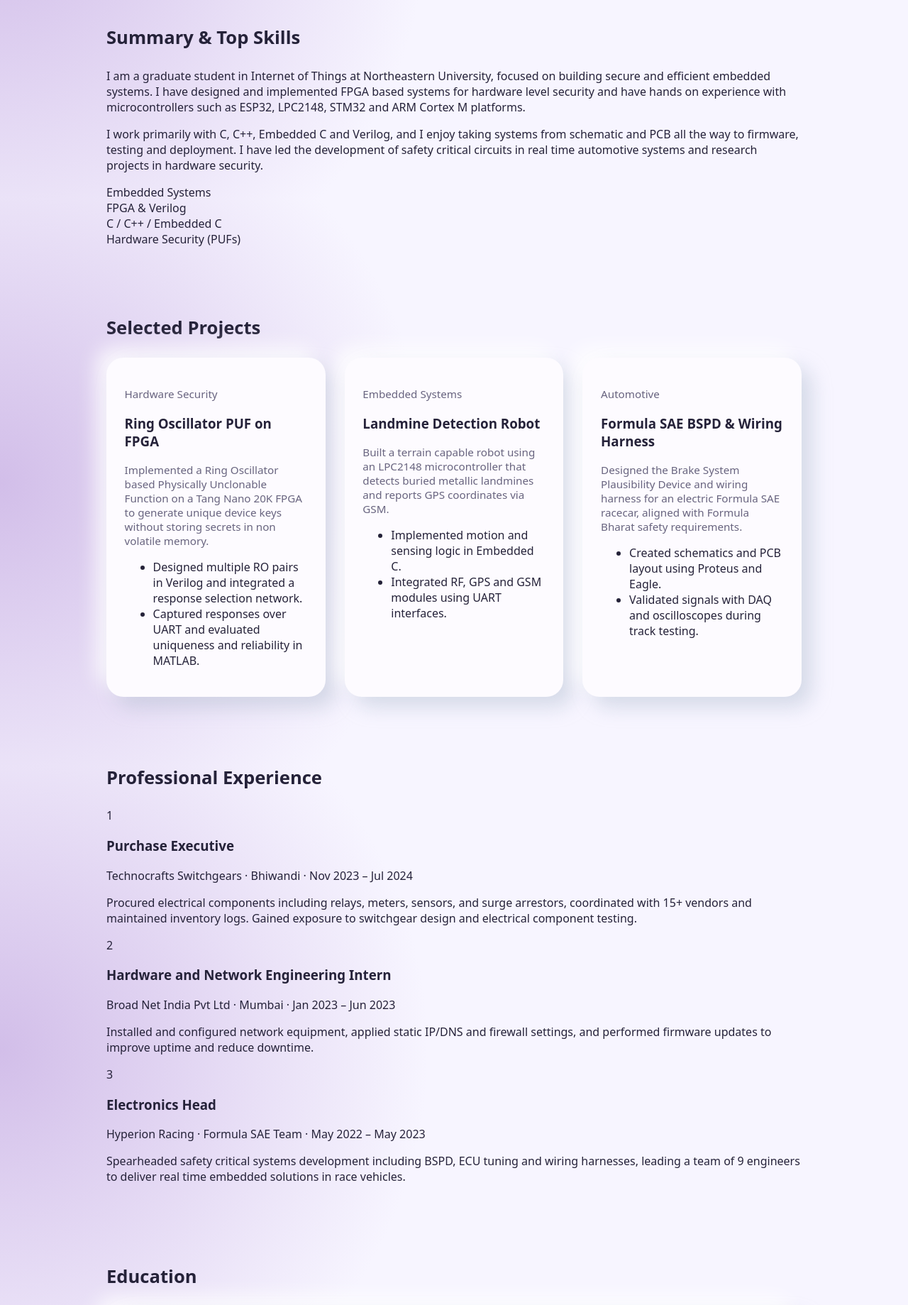
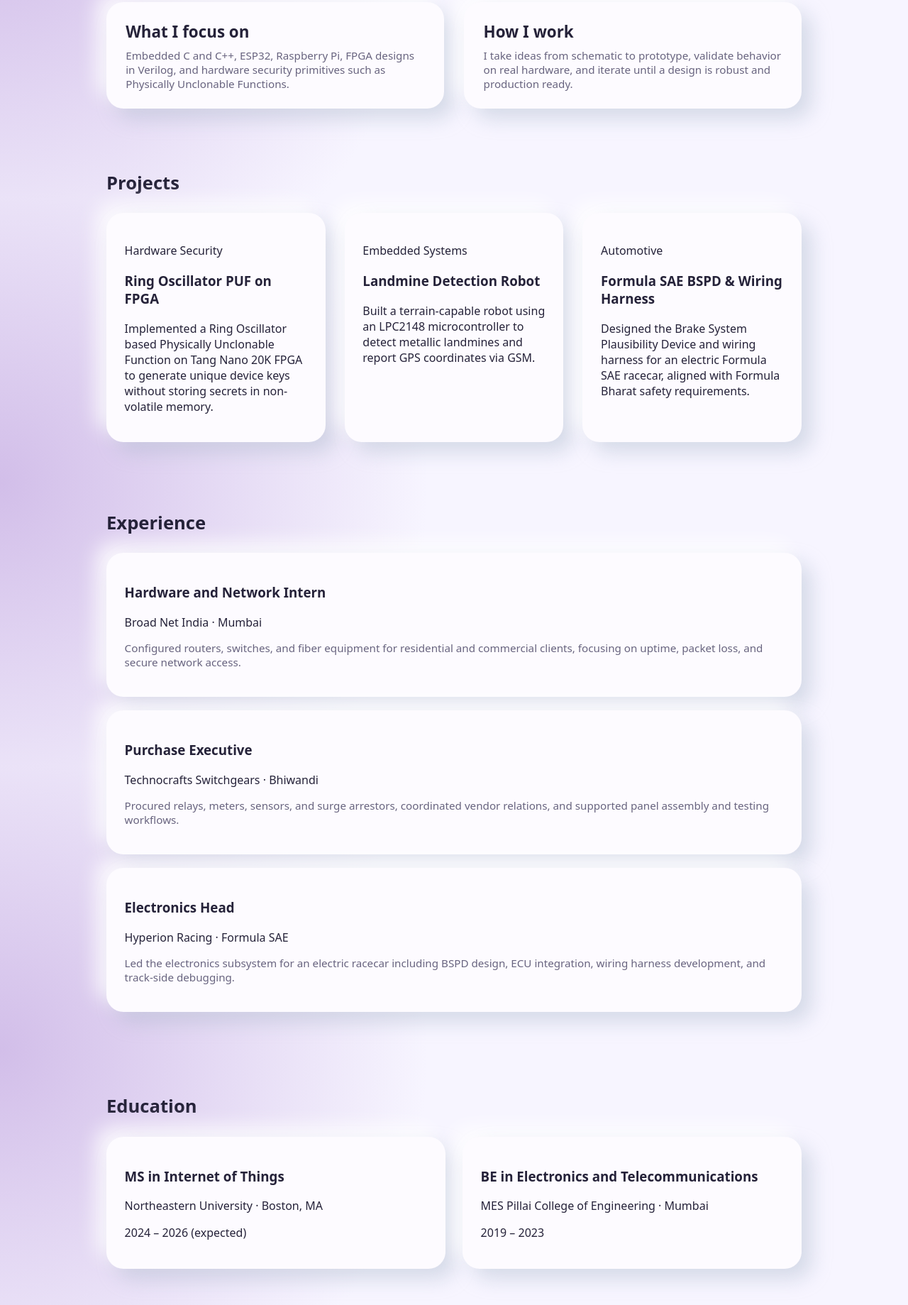
Before and after one commit to AtharvaK1810/AtharvaK1810.github.io, a plain HTML site: page index.html in a window 1280 px wide. Shown: the part 520-2359 px from the top of the page at 71% size. Drawn offline with Linux system fonts and the light colour scheme.

Commit message:
Update index.html

```diff
--- a/index.html
+++ b/index.html
@@ -15,7 +15,6 @@
       <div class="nav-logo">Atharva</div>
       <nav class="nav-links">
         <a href="#hero">Overview</a>
-        <a href="#summary">Summary</a>
         <a href="#projects">Projects</a>
         <a href="#experience">Experience</a>
         <a href="#education">Education</a>
@@ -27,18 +26,18 @@
   <!-- Hero -->
   <section id="hero" class="hero">
     <div class="hero-inner">
+
       <p class="hero-eyebrow">Embedded Systems. IoT. FPGA. Hardware Security.</p>
 
       <h1 class="hero-title">Atharva Prashant Kale</h1>
 
       <p class="hero-subtitle">
         Graduate student in Internet of Things at Northeastern University.
-        I design secure and reliable embedded and IoT systems, from hardware and FPGA design
-        to firmware and communication protocols.
+        I design secure embedded and IoT systems from hardware to firmware.
       </p>
 
       <div class="hero-actions">
-        <!-- spaces in filename are URL encoded -->
+        <!-- CV filename has spaces, so they must be URL encoded -->
         <a href="CV%20Atharva%20Prashant%20Kale.pdf" class="btn primary" target="_blank" rel="noopener">
           View CV
         </a>
@@ -52,198 +51,131 @@
     </div>
   </section>
 
-  <!-- Summary & Top Skills -->
-  <section id="summary" class="section">
-    <div class="section-inner summary-grid">
-      <div class="summary-card">
-        <h2 class="section-title">Summary &amp; Top Skills</h2>
+  <!-- Highlight -->
+  <section class="highlight">
+    <div class="highlight-inner">
+      <div class="highlight-column">
+        <h2>What I focus on</h2>
         <p>
-          I am a graduate student in Internet of Things at Northeastern University, focused on building
-          secure and efficient embedded systems. I have designed and implemented FPGA based systems
-          for hardware level security and have hands on experience with microcontrollers such as ESP32,
-          LPC2148, STM32 and ARM Cortex M platforms.
-        </p>
-        <p>
-          I work primarily with C, C++, Embedded C and Verilog, and I enjoy taking systems from schematic
-          and PCB all the way to firmware, testing and deployment. I have led the development of safety
-          critical circuits in real time automotive systems and research projects in hardware security.
+          Embedded C and C++, ESP32, Raspberry Pi, FPGA designs in Verilog,
+          and hardware security primitives such as Physically Unclonable Functions.
         </p>
       </div>
 
-      <div class="summary-skills">
-        <div class="skill-pill">Embedded Systems</div>
-        <div class="skill-pill">FPGA &amp; Verilog</div>
-        <div class="skill-pill">C / C++ / Embedded C</div>
-        <div class="skill-pill">Hardware Security (PUFs)</div>
+      <div class="highlight-column">
+        <h2>How I work</h2>
+        <p>
+          I take ideas from schematic to prototype, validate behavior on real hardware,
+          and iterate until a design is robust and production ready.
+        </p>
       </div>
     </div>
   </section>
 
   <!-- Projects -->
-  <section id="projects" class="section section-alt">
+  <section id="projects" class="section">
     <div class="section-inner">
-      <h2 class="section-title">Selected Projects</h2>
+      <h2 class="section-title">Projects</h2>
 
       <div class="cards">
         <article class="card">
           <p class="card-eyebrow">Hardware Security</p>
           <h3 class="card-title">Ring Oscillator PUF on FPGA</h3>
           <p class="card-text">
-            Implemented a Ring Oscillator based Physically Unclonable Function on a Tang Nano 20K FPGA
-            to generate unique device keys without storing secrets in non volatile memory.
+            Implemented a Ring Oscillator based Physically Unclonable Function on Tang Nano 20K FPGA
+            to generate unique device keys without storing secrets in non-volatile memory.
           </p>
-          <ul class="card-list">
-            <li>Designed multiple RO pairs in Verilog and integrated a response selection network.</li>
-            <li>Captured responses over UART and evaluated uniqueness and reliability in MATLAB.</li>
-          </ul>
         </article>
 
         <article class="card">
           <p class="card-eyebrow">Embedded Systems</p>
           <h3 class="card-title">Landmine Detection Robot</h3>
           <p class="card-text">
-            Built a terrain capable robot using an LPC2148 microcontroller that detects buried metallic landmines
-            and reports GPS coordinates via GSM.
+            Built a terrain-capable robot using an LPC2148 microcontroller to detect metallic landmines
+            and report GPS coordinates via GSM.
           </p>
-          <ul class="card-list">
-            <li>Implemented motion and sensing logic in Embedded C.</li>
-            <li>Integrated RF, GPS and GSM modules using UART interfaces.</li>
-          </ul>
         </article>
 
         <article class="card">
           <p class="card-eyebrow">Automotive</p>
-          <h3 class="card-title">Formula SAE BSPD &amp; Wiring Harness</h3>
+          <h3 class="card-title">Formula SAE BSPD & Wiring Harness</h3>
           <p class="card-text">
             Designed the Brake System Plausibility Device and wiring harness for an electric Formula SAE racecar,
             aligned with Formula Bharat safety requirements.
           </p>
-          <ul class="card-list">
-            <li>Created schematics and PCB layout using Proteus and Eagle.</li>
-            <li>Validated signals with DAQ and oscilloscopes during track testing.</li>
-          </ul>
         </article>
       </div>
     </div>
   </section>
 
-  <!-- Professional Experience -->
-  <section id="experience" class="section">
+  <!-- Experience -->
+  <section id="experience" class="section section-alt">
     <div class="section-inner">
-      <h2 class="section-title">Professional Experience</h2>
+      <h2 class="section-title">Experience</h2>
 
-      <div class="experience-grid">
-        <div class="experience-item">
-          <div class="experience-number">1</div>
-          <div class="experience-body">
-            <h3 class="experience-role">Purchase Executive</h3>
-            <p class="experience-company">Technocrafts Switchgears · Bhiwandi · Nov 2023 – Jul 2024</p>
-            <p class="experience-text">
-              Procured electrical components including relays, meters, sensors, and surge arrestors,
-              coordinated with 15+ vendors and maintained inventory logs.
-              Gained exposure to switchgear design and electrical component testing.
-            </p>
-          </div>
+      <div class="timeline-item">
+        <div class="timeline-header">
+          <h3>Hardware and Network Intern</h3>
+          <span>Broad Net India · Mumbai</span>
+        </div>
+        <p class="timeline-text">
+          Configured routers, switches, and fiber equipment for residential and commercial clients,
+          focusing on uptime, packet loss, and secure network access.
+        </p>
+      </div>
+
+      <div class="timeline-item">
+        <div class="timeline-header">
+          <h3>Purchase Executive</h3>
+          <span>Technocrafts Switchgears · Bhiwandi</span>
+        </div>
+        <p class="timeline-text">
+          Procured relays, meters, sensors, and surge arrestors, coordinated vendor relations,
+          and supported panel assembly and testing workflows.
+        </p>
+      </div>
+
+      <div class="timeline-item">
+        <div class="timeline-header">
+          <h3>Electronics Head</h3>
+          <span>Hyperion Racing · Formula SAE</span>
+        </div>
+        <p class="timeline-text">
+          Led the electronics subsystem for an electric racecar including BSPD design, ECU integration,
+          wiring harness development, and track-side debugging.
+        </p>
+      </div>
+    </div>
+  </section>
+
+  <!-- Education -->
+  <section id="education" class="section">
+    <div class="section-inner">
+      <h2 class="section-title">Education</h2>
+
+      <div class="education-grid">
+        <div class="education-item">
+          <h3>MS in Internet of Things</h3>
+          <p class="education-school">Northeastern University · Boston, MA</p>
+          <p>2024 – 2026 (expected)</p>
         </div>
 
-        <div class="experience-item">
-          <div class="experience-number">2</div>
-          <div class="experience-body">
-            <h3 class="experience-role">Hardware and Network Engineering Intern</h3>
-            <p class="experience-company">Broad Net India Pvt Ltd · Mumbai · Jan 2023 – Jun 2023</p>
-            <p class="experience-text">
-              Installed and configured network equipment, applied static IP/DNS and firewall settings,
-              and performed firmware updates to improve uptime and reduce downtime.
-            </p>
-          </div>
-        </div>
-
-        <div class="experience-item">
-          <div class="experience-number">3</div>
-          <div class="experience-body">
-            <h3 class="experience-role">Electronics Head</h3>
-            <p class="experience-company">Hyperion Racing · Formula SAE Team · May 2022 – May 2023</p>
-            <p class="experience-text">
-              Spearheaded safety critical systems development including BSPD, ECU tuning and wiring harnesses,
-              leading a team of 9 engineers to deliver real time embedded solutions in race vehicles.
-            </p>
-          </div>
+        <div class="education-item">
+          <h3>BE in Electronics and Telecommunications</h3>
+          <p class="education-school">MES Pillai College of Engineering · Mumbai</p>
+          <p>2019 – 2023</p>
         </div>
       </div>
     </div>
   </section>
 
-  <!-- Education & Certifications -->
-  <section id="education" class="section section-alt">
-    <div class="section-inner education-layout">
-      <div>
-        <h2 class="section-title">Education</h2>
+  <!-- Contact -->
+  <section id="contact" class="section section-alt">
+    <div class="section-inner">
+      <h2 class="section-title">Contact</h2>
 
-        <div class="education-item">
-          <h3>MS in Internet of Things</h3>
-          <p class="education-school">Northeastern University · Boston, MA</p>
-          <p class="education-meta">2024 – 2026 (expected)</p>
-        </div>
-
-        <div class="education-item">
-          <h3>Bachelor of Technology in Electronics &amp; Telecommunications</h3>
-          <p class="education-school">MES Pillai College of Engineering · Mumbai</p>
-          <p class="education-meta">2019 – 2023</p>
-        </div>
-      </div>
-
-      <div>
-        <h2 class="section-title small-title">Certifications</h2>
-        <ul class="cert-list">
-          <li>Digital Circuit Design using Virtual Labs</li>
-          <li>Introduction to the Internet of Things and Embedded Systems</li>
-          <li>C Programming for Embedded Applications</li>
-          <li>IoT Foundations: Fundamentals</li>
-          <li>IoT Wireless &amp; Cloud Computing Emerging Technologies</li>
-        </ul>
-      </div>
-    </div>
-  </section>
-
-  <!-- Languages & Contact -->
-  <section id="contact" class="section">
-    <div class="section-inner languages-contact">
-      <div>
-        <h2 class="section-title">Languages</h2>
-        <div class="language-list">
-          <div class="language-card">
-            <div class="language-name">Hindi</div>
-            <div class="language-level">Native or Bilingual</div>
-          </div>
-          <div class="language-card">
-            <div class="language-name">Marathi</div>
-            <div class="language-level">Native or Bilingual</div>
-          </div>
-          <div class="language-card">
-            <div class="language-name">English</div>
-            <div class="language-level">Full Professional</div>
-          </div>
-        </div>
-      </div>
-
-      <div>
-        <h2 class="section-title">Contact</h2>
-        <div class="contact-card">
-          <p class="contact-line">
-            Boston, MA, United States
-          </p>
-          <p class="contact-line">
-            <strong>Email</strong><br>
-            <a href="mailto:kale.ath@northeastern.edu">kale.ath@northeastern.edu</a><br>
-            <a href="mailto:atharvakale72@gmail.com">atharvakale72@gmail.com</a>
-          </p>
-          <p class="contact-line">
-            <strong>Links</strong><br>
-            <a href="https://www.linkedin.com/in/atharvapkale" target="_blank" rel="noopener">LinkedIn</a><br>
-            <a href="https://github.com/AtharvaK1810" target="_blank" rel="noopener">GitHub</a>
-          </p>
-        </div>
-      </div>
+      <p>Email: <a href="mailto:kale.ath@northeastern.edu">kale.ath@northeastern.edu</a></p>
+      <p>Location: Boston, MA</p>
     </div>
   </section>
 
@@ -251,7 +183,6 @@
   <footer class="footer">
     <div class="footer-inner">
       <span>© <span id="year"></span> Atharva Prashant Kale</span>
-      <span>Built with GitHub Pages</span>
     </div>
   </footer>
 
```
